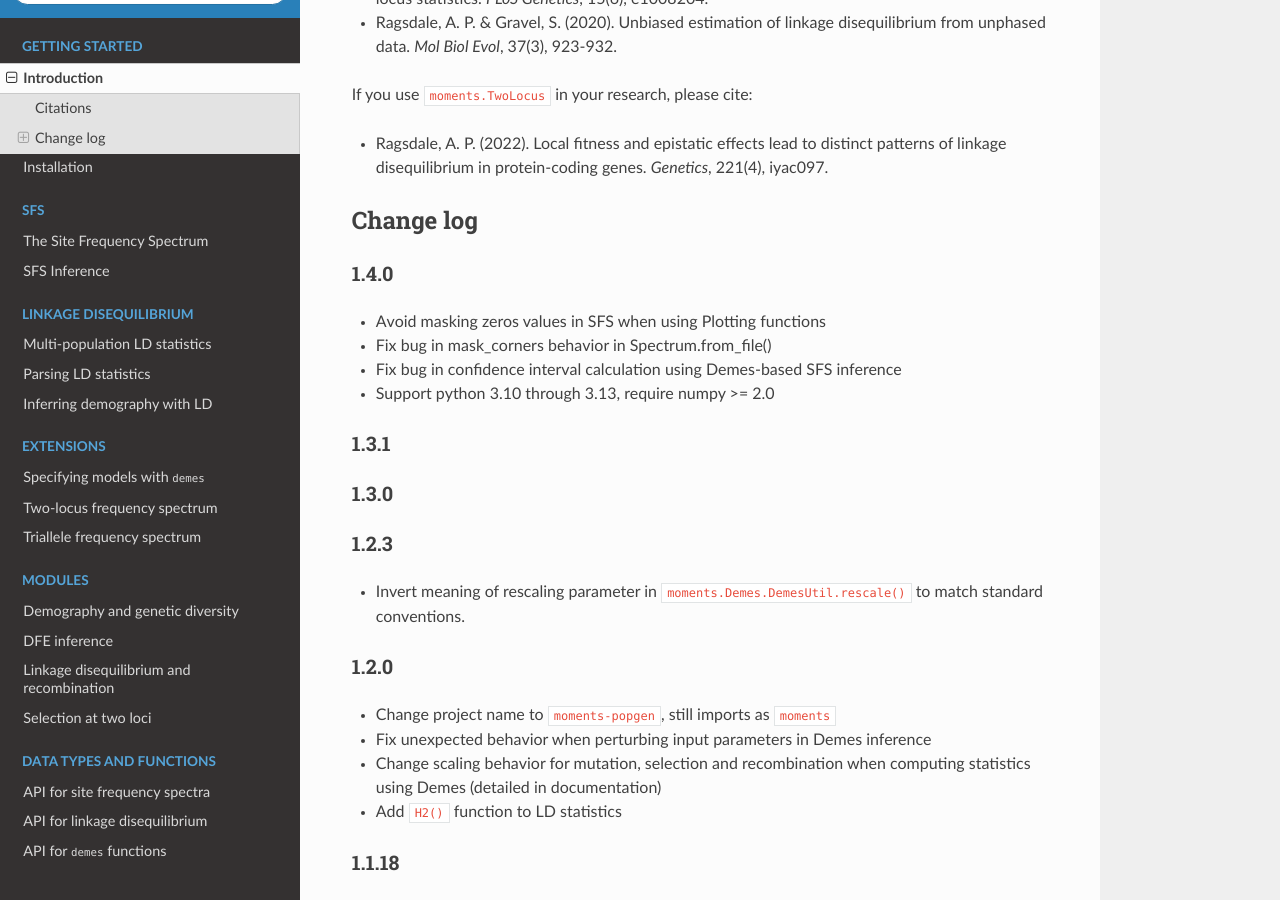
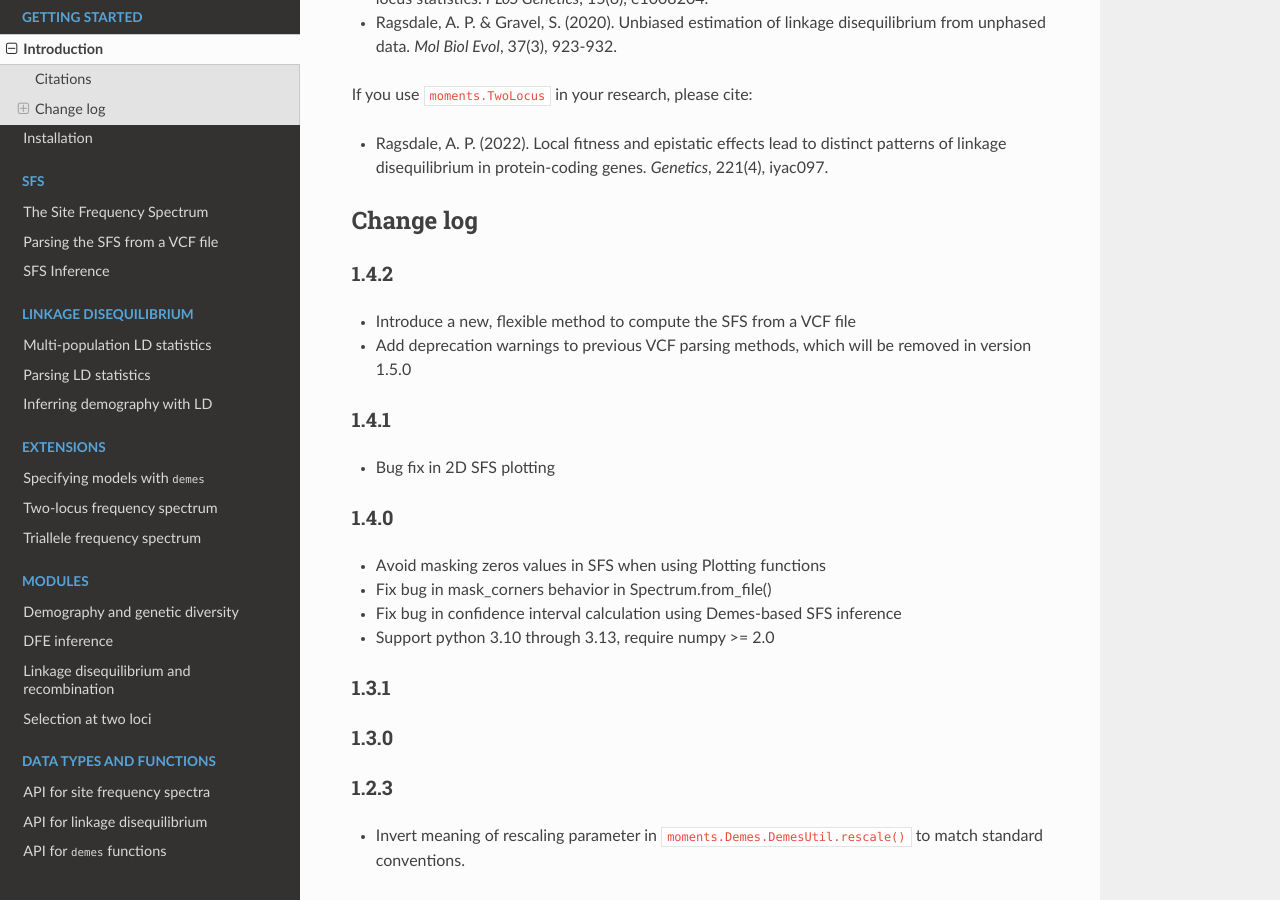
Before and after one commit to MomentsLD/moments, a Sphinx documentation site: the page built from docs/introduction.rst, in a window 1280 px wide and 900 px high, scrolled down 1034 px. Built offline with Sphinx 7.4.7 and the Read the Docs theme 3.1.0, drawn with Linux system fonts in a browser that asks for light colours.

Commit message:
Update changelog and add shell for SFS parsing docs

```diff
--- a/docs/index.rst
+++ b/docs/index.rst
@@ -22,6 +22,7 @@ Welcome to moments's documentation!
    :maxdepth: 1
 
    sfs/sfs
+   sfs/parsing
    sfs/inference
 
 .. toctree::
--- a/docs/introduction.rst
+++ b/docs/introduction.rst
@@ -60,6 +60,16 @@ If you use ``moments.TwoLocus`` in your research, please cite:
 **********
 Change log
 **********
+
+1.4.2
+=====
+- Introduce a new, flexible method to compute the SFS from a VCF file
+- Add deprecation warnings to previous VCF parsing methods, which will be
+  removed in version 1.5.0
+
+1.4.1
+=====
+- Bug fix in 2D SFS plotting
 
 1.4.0
 =====
```
Also changed, not shown: docs/data/two-deme-example-best-fit.yaml (added, +17 -0 lines), docs/sfs/parsing.rst (added, +34 -0 lines).
